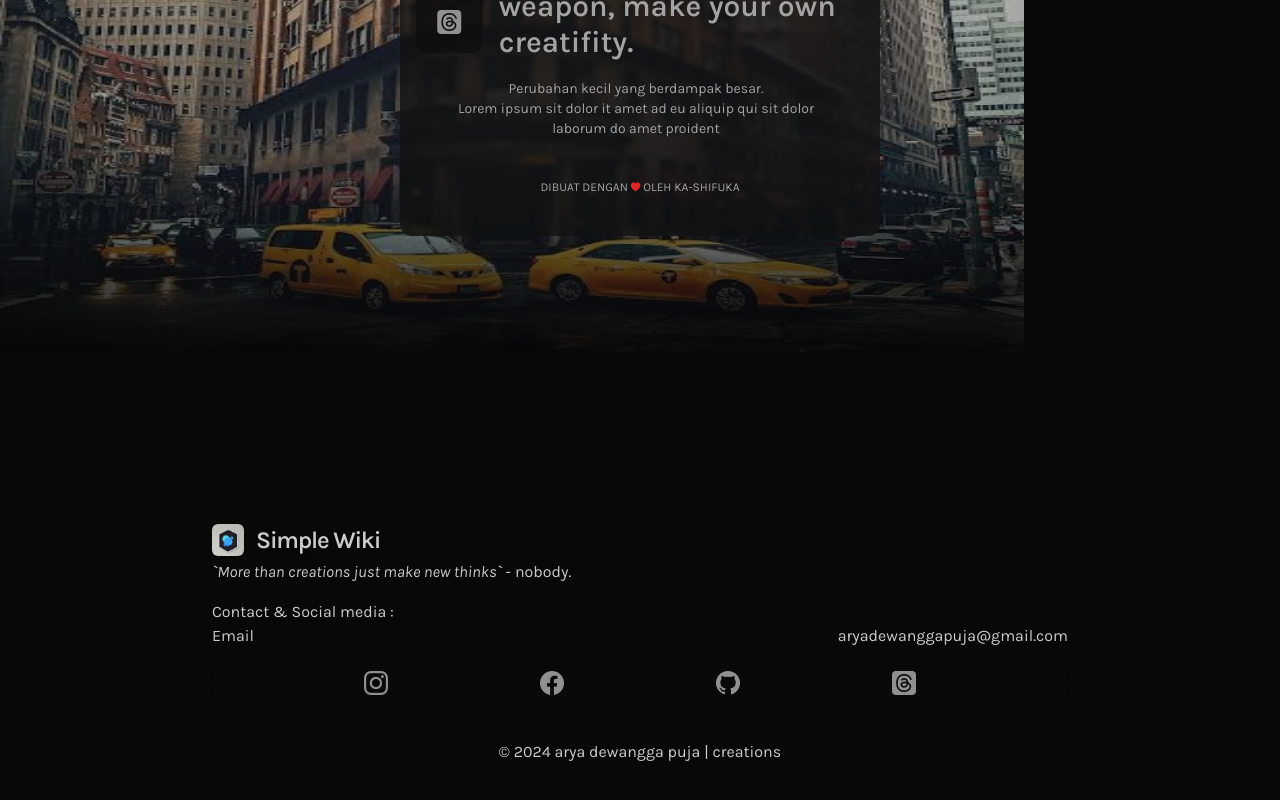
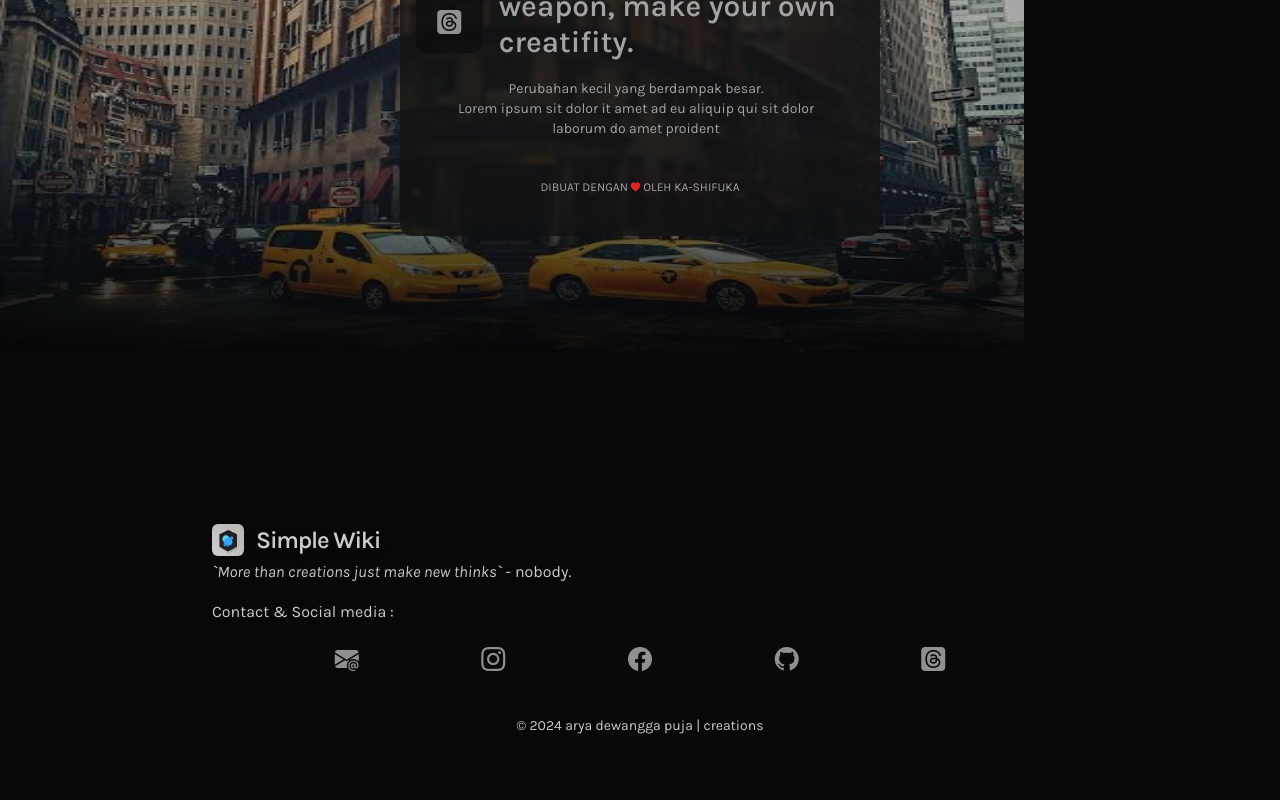
Before and after one commit to gundowijoyo/simple-wiki-2, a Vue app: page / in a window 1280 px wide. Shown: the part 416-1216 px from the top of the page. Built offline with nearby package versions, Linux system fonts and the light colour scheme.

Commit message:
16 Jul 2024, fixed bug

```diff
--- a/src/App.vue
+++ b/src/App.vue
@@ -59,16 +59,11 @@
 						<i>`More than creations just make new thinks`</i>
 						- nobody.
 					</p>
-					<p class="mt-5">Contact & Social media :</p>
-					<ul class="">
-						<li class="flex justify-between">
-							<p>Email</p>
-							<p>aryadewanggapuja@gmail.com</p>
-						</li>
-					</ul>
+					<p class="my-5">Contact & Social media :</p>
+					<!-- social media -->
 					<section
 						role="sosial media"
-						class="w-auto h-full bg-[hsla(240,5.9%,4%,0.5)] rounded-xl flex mt-5 justify-evenly items-center text-xl text-[hsla(0,0%,70.1%,0.8)] md:text-2xl"
+						class="w-auto h-full bg-[hsla(240,5.9%,4%,0.5)] rounded-xl flex justify-evenly items-center text-xl text-[hsla(0,0%,70.1%,0.8)] md:text-2xl"
 					>
 						<a
 							class="cursor-pointer"
@@ -76,7 +71,17 @@
 							target="_blank"
 							rel="noopener noreferrer"
 						>
-							<span class="transition-colors duration-500 hover:text-[#080808]">
+							<span class="transition-colors duration-300 hover:text-[#656565]">
+								<i class="bi bi-envelope-at-fill"></i>
+							</span>
+						</a>
+						<a
+							class="cursor-pointer"
+							href="https://www.instagram.com/aryadewanggapuja"
+							target="_blank"
+							rel="noopener noreferrer"
+						>
+							<span class="transition-colors duration-300 hover:text-[#656565]">
 								<i class="bi bi-instagram"></i>
 							</span>
 						</a>
@@ -86,7 +91,7 @@
 							target="_blank"
 							rel="noopener noreferrer"
 						>
-							<span class="transition-colors duration-500 hover:text-[#080808]">
+							<span class="transition-colors duration-300 hover:text-[#656565]">
 								<i class="bi bi-facebook"></i>
 							</span>
 						</a>
@@ -96,7 +101,7 @@
 							target="_blank"
 							rel="noopener noreferrer"
 						>
-							<span class="transition-colors duration-500 hover:text-[#080808]">
+							<span class="transition-colors duration-300 hover:text-[#656565]">
 								<i class="bi bi-github"></i>
 							</span>
 						</a>
@@ -106,12 +111,12 @@
 							target="_blank"
 							rel="noopener noreferrer"
 						>
-							<span class="transition-colors duration-500 hover:text-[#080808]">
+							<span class="transition-colors duration-300 hover:text-[#656565]">
 								<i class="bi bi-threads-fill"></i>
 							</span>
 						</a>
 					</section>
-					<div class="flex justify-center mt-10">
+					<div class="flex justify-center mt-10 text-sm">
 						&copy; 2024 arya dewangga puja | creations
 					</div>
 				</div>
--- a/src/components/InputSearch.vue
+++ b/src/components/InputSearch.vue
@@ -86,7 +86,7 @@
 		<section role="search" class="relative w-full">
 			<input
 				v-model="inputValue"
-				class="h-12 w-full text-sm w-full p-4 outline-none rounded-lg bg-[hsl(0,0%,7%)] text-neutral-400 tracking-wide cursor-text shadow-md placeholder-[hsl(0,0%,63.9%)]"
+				class="h-12 w-full text-sm w-full p-4 outline-none rounded-lg bg-[hsl(0,0%,7%)] text-neutral-400 tracking-wide cursor-text shadow-md placeholder-[hsl(0,0%,63.9%)] border-2 border-[#cbcbcb]"
 				type="text"
 				id="input-1"
 				autocomplete="off"
--- a/src/components/SosialMedia.vue
+++ b/src/components/SosialMedia.vue
@@ -13,7 +13,7 @@
 			target="_blank"
 			rel="noopener noreferrer"
 		>
-			<span class="transition-colors duration-500 hover:text-[#080808]">
+			<span class="transition-colors duration-300 hover:text-[#656565]">
 				<i class="bi bi-instagram"></i>
 			</span>
 		</a>
@@ -23,7 +23,7 @@
 			target="_blank"
 			rel="noopener noreferrer"
 		>
-			<span class="transition-colors duration-500 hover:text-[#080808]">
+			<span class="transition-colors duration-300 hover:text-[#656565]">
 				<i class="bi bi-facebook"></i>
 			</span>
 		</a>
@@ -33,7 +33,7 @@
 			target="_blank"
 			rel="noopener noreferrer"
 		>
-			<span class="transition-colors duration-500 hover:text-[#080808]">
+			<span class="transition-colors duration-300 hover:text-[#656565]">
 				<i class="bi bi-github"></i>
 			</span>
 		</a>
@@ -43,8 +43,9 @@
 			target="_blank"
 			rel="noopener noreferrer"
 		>
-			<span class="transition-colors duration-500 hover:text-[#080808]">
-<i class="bi bi-threads-fill"></i>			</span>
+			<span class="transition-colors duration-300 hover:text-[#656565]">
+				<i class="bi bi-threads-fill"></i>
+			</span>
 		</a>
 	</section>
 </template>
--- a/src/views/Search.vue
+++ b/src/views/Search.vue
@@ -67,7 +67,7 @@
 		<section role="search" class="w-[90%] mx-auto md:w-[70vw]">
 			<input
 				v-model="inputValue"
-				class="h-12 w-full text-sm w-full p-4 outline-none rounded-lg bg-[hsl(0,0%,7%)] text-neutral-400 tracking-wide cursor-text shadow-md placeholder-[hsl(0,0%,63.9%)]"
+				class="h-12 w-full text-sm w-full p-4 outline-none rounded-lg bg-[hsl(0,0%,7%)] text-neutral-400 tracking-wide cursor-text border-2 border-[#cbcbcb] shadow-md placeholder-[hsl(0,0%,63.9%)]"
 				type="text"
 				id="input-2"
 				autocomplete="off"
@@ -79,7 +79,7 @@
 			<Transition>
 				<div
 					v-if="isLoad && isSearchable"
-					class="w-[90%] h-[80vh] max-h-[50rem] mx-auto my-5 flex flex-col justify-evenly col-start-1 row-start-1 bg-[hsla(0,0%,8%,0.6)] p-2 backdrop-blur-sm rounded-xl md:w-[70vw]"
+					class="w-[90%] min-h-[80vh] mx-auto my-5 flex flex-col justify-evenly col-start-1 gap-2 row-start-1 bg-[hsla(0,0%,8%,0.6)] p-2 backdrop-blur-sm rounded-xl md:w-[70vw]"
 				>
 					<section v-for="(info, index) in data">
 						<!-- router link -->
```
